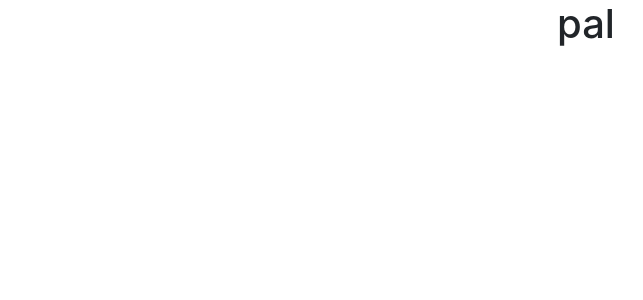
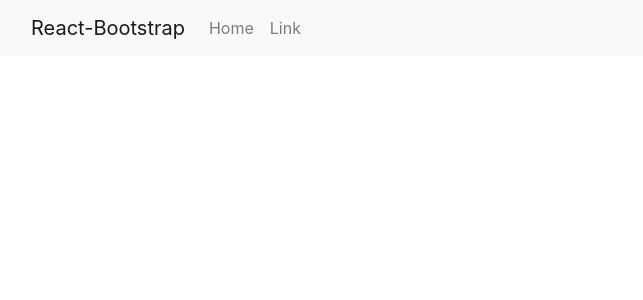
Before and after one commit to vikdts/pal, a React (Create React App) app: page / in a window 1280 px wide. Shown: the top 300 px of the page, without its empty margins (54-697 px from the left). Built offline with nearby package versions, Linux system fonts and the light colour scheme.

Commit message:
import NavBar component

```diff
--- a/src/App.js
+++ b/src/App.js
@@ -1,9 +1,10 @@
 import './App.css';
+import NavBar from './components/NavBar';
 
 function App() {
   return (
     <div className="App">
-      <h1>pal</h1>
+       <NavBar />
     </div>
   );
 }
```
Also changed, not shown: src/components/NavBar.js (+5 -5 lines).
